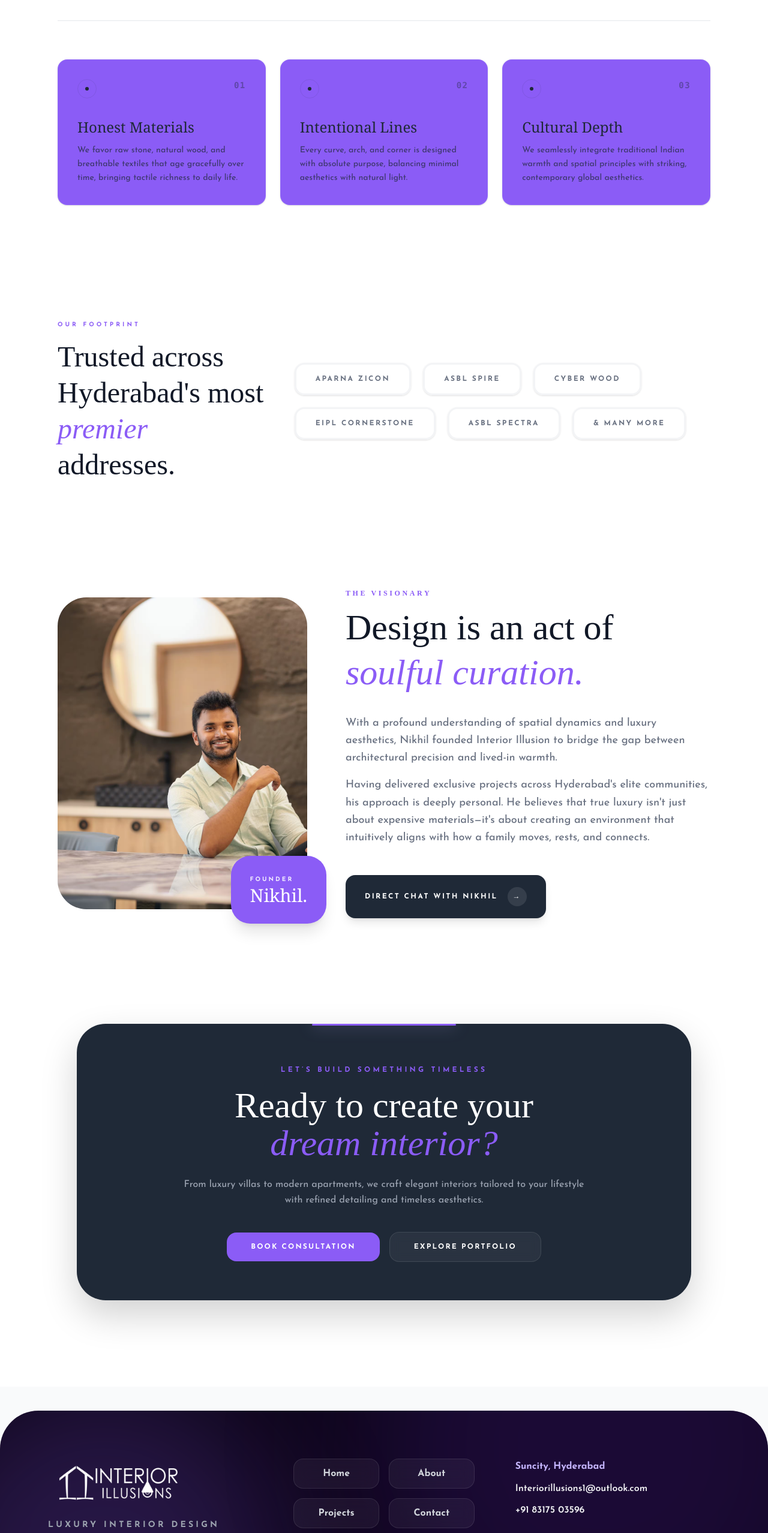
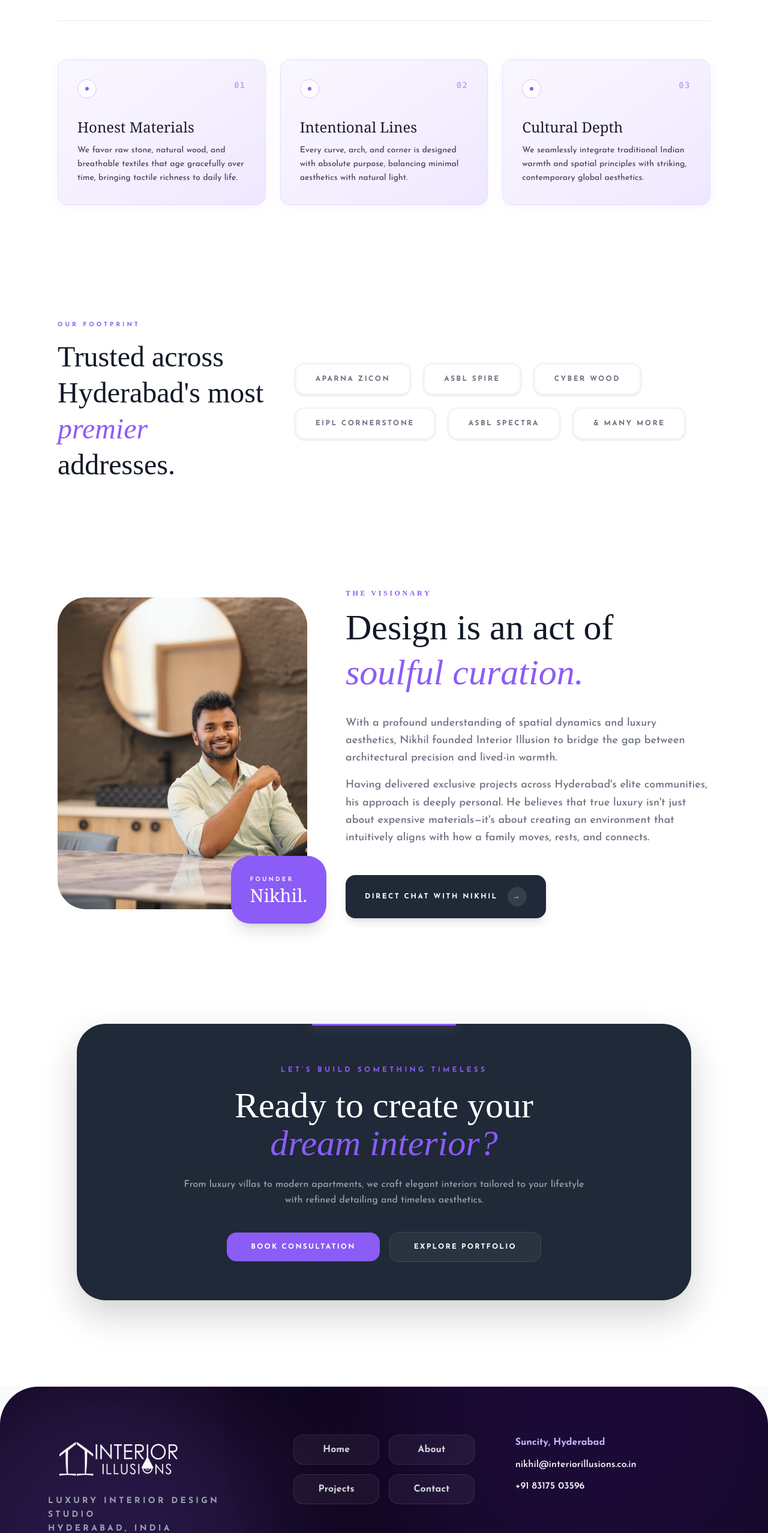
Before and after one commit to thecontentgang/illusions, a React (Vite) app: page /about in a window 1280 px wide. Shown: the part 1367-3923 px from the top of the page at 60% size. Built offline with nearby package versions, Linux system fonts and the light colour scheme; a web font is replaced by a local one.

Commit message:
All changes Completed

```diff
--- a/src/components/Footer.tsx
+++ b/src/components/Footer.tsx
@@ -15,7 +15,6 @@ const Footer = () => {
         md:px-12
         lg:px-20
         z-0
-        mt-10
       "
     >
       {/* SHADER EFFECT GLOW 1 */}
@@ -70,8 +69,8 @@ const Footer = () => {
             <p className="text-sm md:text-base font-bold text-[#C4B5FD] leading-relaxed">
               Suncity, Hyderabad
             </p>
-            <a href="mailto:Interiorillusions1@outlook.com" className="mt-3 block text-sm md:text-base font-semibold text-[#F3F4F6] hover:text-[#C4B5FD] transition-colors break-all">
-              Interiorillusions1@outlook.com
+            <a href="mailto:nikhil@interiorillusions.co.in" className="mt-3 block text-sm md:text-base font-semibold text-[#F3F4F6] hover:text-[#C4B5FD] transition-colors break-all">
+              nikhil@interiorillusions.co.in
             </a>
             <a href="tel:+918317503596" className="mt-3 block text-sm md:text-base font-semibold text-[#F3F4F6] hover:text-[#C4B5FD] transition-colors">
               +91 83175 03596
--- a/src/components/HeroSection.tsx
+++ b/src/components/HeroSection.tsx
@@ -268,7 +268,7 @@ const HeroSection = memo(() => {
                     </span>
 
                     <span className="text-gray-500 text-sm">
-                      (250+ Reviews)
+                      (100+ Reviews)
                     </span>
                   </div>
                 </div>
--- a/src/main.tsx
+++ b/src/main.tsx
@@ -7,7 +7,7 @@ import App from './App.tsx'
 
 createRoot(document.getElementById('root')!).render(
   <StrictMode>
-    {/* Wrap App in BrowserRouter to fix the useLocation error */}
+
     <BrowserRouter>
       <HelmetProvider>
         <App />
--- a/src/pages/AboutPage.tsx
+++ b/src/pages/AboutPage.tsx
@@ -136,21 +136,31 @@ const AboutPage = () => {
 
         {/* 3. CORE PRINCIPLES */}
         <section className="py-16 md:py-24 px-6 md:px-12 lg:px-24 max-w-7xl mx-auto">
+
+  {/* Heading */}
   <div className="flex flex-col md:flex-row md:items-end justify-between gap-6 mb-12 md:mb-16 border-b border-gray-200 pb-8">
+
     <div>
       <span className="text-[#8B5CF6] text-[10px] font-black uppercase tracking-[0.4em] mb-3 block">
         Core Principles
       </span>
+
       <h2 className="text-3xl md:text-5xl font-abhre text-[#111827] leading-tight">
-                The architecture of <span className="italic text-[#8B5CF6]">experience.</span>
+        The architecture of{" "}
+        <span className="italic text-[#8B5CF6]">
+          experience.
+        </span>
       </h2>
     </div>
+
     <p className="text-gray-500 text-sm md:text-base font-medium max-w-sm">
       We believe design should be invisible, yet deeply felt. Here is how we engineer your sanctuary.
     </p>
   </div>
 
+  {/* Cards */}
   <div className="grid grid-cols-1 md:grid-cols-3 gap-5 md:gap-6">
+
     {[
       {
         id: "01",
@@ -168,6 +178,7 @@ const AboutPage = () => {
         desc: "We seamlessly integrate traditional Indian warmth and spatial principles with striking, contemporary global aesthetics."
       }
     ].map((item, i) => (
+
       <m.div
         key={i}
         initial={{ opacity: 0, y: 15 }}
@@ -175,26 +186,71 @@ const AboutPage = () => {
         viewport={{ once: true }}
         transition={{ delay: i * 0.1, duration: 0.5 }}
         whileHover={{ y: -5 }}
-                className="bg-[#8B5CF6] p-6 md:p-8 rounded-2xl border border-[#A78BFA]/30 shadow-sm hover:shadow-lg transition-all duration-300 flex flex-col justify-between group"
+        className="
+          bg-gradient-to-br
+          from-[#faf7ff]
+          via-[#f5f0ff]
+          to-[#efe7ff]
+
+          p-6 md:p-8
+          rounded-2xl
+
+          border border-[#e9dcff]
+
+          shadow-[0_4px_20px_rgba(139,92,246,0.06)]
+
+          hover:shadow-[0_12px_40px_rgba(139,92,246,0.12)]
+          hover:border-[#d8c4ff]
+
+          transition-all duration-500
+
+          flex flex-col justify-between
+          group
+        "
       >
+
         <div>
+
+          {/* Top */}
           <div className="flex justify-between items-start mb-8">
-                    <div aria-hidden="true" className="w-8 h-8 rounded-full border border-[#1F2937]/10 flex items-center justify-center">
-                      <div className="w-1.5 h-1.5 bg-[#1F2937] rounded-full group-hover:scale-150 transition-transform" />
+
+            {/* Circle */}
+            <div
+              aria-hidden="true"
+              className="
+                w-8 h-8
+                rounded-full
+                border border-[#d8c4ff]
+                bg-white/70
+                flex items-center justify-center
+                backdrop-blur-sm
+              "
+            >
+              <div className="w-1.5 h-1.5 bg-[#8B5CF6] rounded-full group-hover:scale-150 transition-transform duration-300" />
             </div>
-                    <span className="text-sm font-bold text-[#1F2937]/40 font-mono tracking-widest">
+
+            {/* Number */}
+            <span className="text-sm font-bold text-[#8B5CF6]/50 font-mono tracking-widest">
               {item.id}
             </span>
+
           </div>
-                  <h3 className="font-serif text-xl md:text-2xl text-[#1F2937] mb-3">
+
+          {/* Title */}
+          <h3 className="font-serif text-xl md:text-2xl text-[#1f1b2d] mb-3">
             {item.title}
           </h3>
-                  <p className="text-[#1F2937]/70 text-sm leading-relaxed font-medium">
+
+          {/* Description */}
+          <p className="text-[#4b445d] text-sm leading-relaxed font-medium">
             {item.desc}
           </p>
+
         </div>
+
       </m.div>
     ))}
+
   </div>
 </section>
 
--- a/src/pages/ContactPage.tsx
+++ b/src/pages/ContactPage.tsx
@@ -134,7 +134,7 @@ const ContactPage = () => {
               <div className="flex flex-col gap-3">
 
                 <a
-                  href="mailto:Interiorillusions1@outlook.com"
+                  href="mailto:nikhil@interiorillusions.co.in"
                   className="
                     text-[#6B7280]
                     font-medium
@@ -143,7 +143,7 @@ const ContactPage = () => {
                     w-fit
                   "
                 >
-                  Interiorillusions1@outlook.com
+                  nikhil@interiorillusions.co.in
                 </a>
 
                 <a
@@ -179,7 +179,7 @@ const ContactPage = () => {
               {/* MAP */}
               <iframe
                 title="Office Location"
-                src="https://www.google.com/maps/embed?pb=!1m18!1m12!1m3!1d243710.23946883448!2d78.0901336669922!3d17.365056641899134!2m3!1f0!2f0!3m2!1i1024!2i768!4f13.1!3m3!1m2!1s0x3bcb97e032e71c0b%3A0x347126a37060cd26!2sInterior%20Illusions!5e0!3m2!1sen!2sin!4v1778670596783!5m2!1sen!2sin"
+            src="https://www.google.com/maps/embed?pb=!1m18!1m12!1m3!1d1601.0544951499069!2d78.39305714357164!3d17.365138314044113!2m3!1f0!2f0!3f0!3m2!1i1024!2i768!4f13.1!3m3!1m2!1s0x3bcb97e032e71c0b%3A0x347126a37060cd26!2sInterior%20Illusions!5e0!3m2!1sen!2sin!4v1779530217275!5m2!1sen!2sin"
                 className="
                   absolute
                   inset-0
@@ -204,7 +204,7 @@ const ContactPage = () => {
               />
 
               {/* CONTENT */}
-              <div
+              {/* <div
                 className="
                   absolute
                   bottom-0
@@ -249,11 +249,12 @@ const ContactPage = () => {
                     Interior Illustrations <br />
 
                     <span className="text-gray-300 text-base">
+                      Laxmi Narsimha colony,
                       Suncity, Hyderabad
                     </span>
                   </h3>
                 </div>
-              </div>
+              </div> */}
             </div>
           </motion.div>
 
@@ -406,7 +407,7 @@ const ContactPage = () => {
                       {/* INPUT */}
                       <input
                         type="tel"
-                        placeholder="9876543210"
+                        placeholder="8317503596"
                         required
                         maxLength={10}
                         pattern="[0-9]{10}"
--- a/src/pages/ProjectsPage.tsx
+++ b/src/pages/ProjectsPage.tsx
@@ -161,7 +161,7 @@ const ProjectsPage = () => {
                         aria-hidden="true"
                         className="
                           absolute inset-0
-                          bg-gradient-to-t from-black/40 via-black/5 to-transparent
+                          bg-gradient-to-t from-black/40 via-black/20 to-transparent
                         "
                       />
 
@@ -174,41 +174,16 @@ const ProjectsPage = () => {
                         "
                       />
 
-                      {/* CONTENT (White Glassmorphism) */}
-                      <div className="absolute bottom-0 left-0 w-full p-5 md:p-6">
-                        <div
-                          className="
-                            rounded-[1.5rem]
-                            bg-white/35 backdrop-blur-xl
-                            border border-white/50
-                            shadow-[0_8px_30px_rgba(0,0,0,0.08)]
-                            px-6 py-5
-                            transform transition-transform duration-500
-                            group-hover:-translate-y-1
-                          "
-                        >
-                          {/* CATEGORY & COMMUNITY */}
-                          <p
-                            className="
-                              text-[10px] md:text-xs font-black uppercase tracking-[0.25em]
-                              text-[#8B5CF6] mb-2
-                            "
-                          >
-                            {project.category} • {project.community}
-                          </p>
-
-                          {/* TITLE: Upgraded to h2 for proper Document Hierarchy */}
-                          <h2
-                            className="
-                              text-xl md:text-2xl lg:text-3xl
-                              font-abhre text-[#1F2937]
-                              leading-tight m-0
-                            "
-                          >
-                            {project.title}
-                          </h2>
-                        </div>
-                      </div>
+                     <div className="absolute bottom-0 left-0 w-full p-2 md:p-3 z-20">
+                  <div className="rounded-[1.5rem] bg-white/10 backdrop-blur-xl border border-white/20 px-3 py-2">
+                    <h3 className="text-[10px] md:text-xs font-black uppercase text-center tracking-[0.25em] text-[#8B5CF6] mb-2">
+                      {project.category} . {project.community}
+                    </h3>
+                    <p className="text-xl md:text-2xl text-center font-semibold text-white leading-tight">
+                      {project.title}
+                    </p>
+                  </div>
+                </div>
                     </Link>
                   </m.div>
                 ))}
```
Also changed, not shown: src/data/data.ts (+13 -13 lines). Lines whose indentation alone changed are shown as unchanged.
